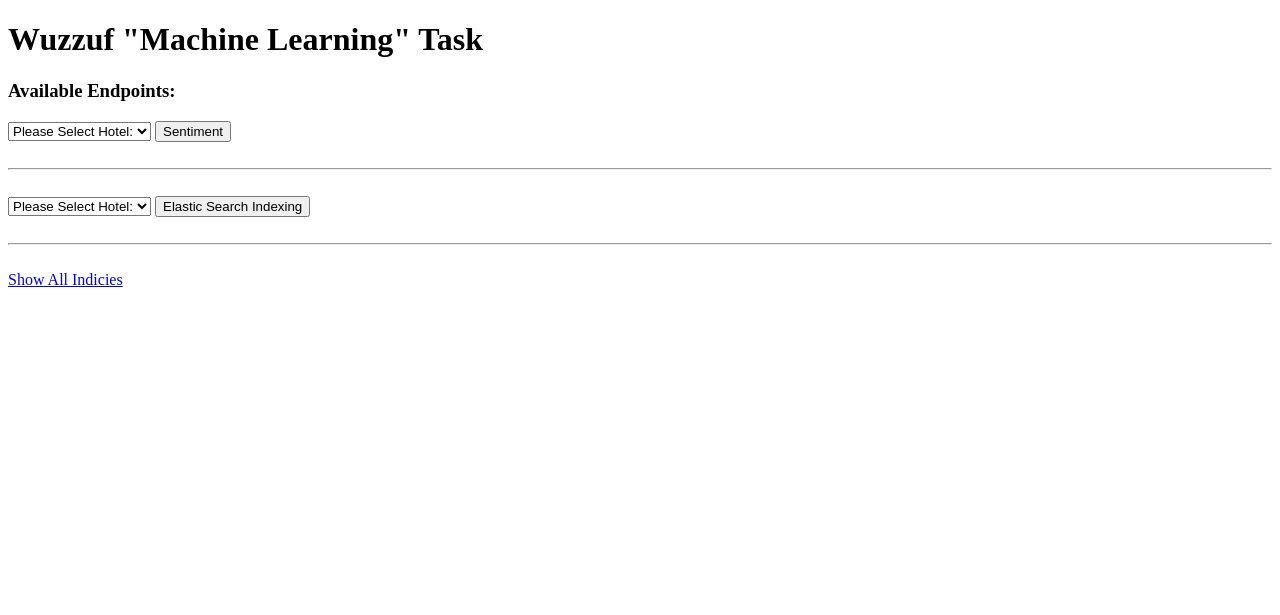
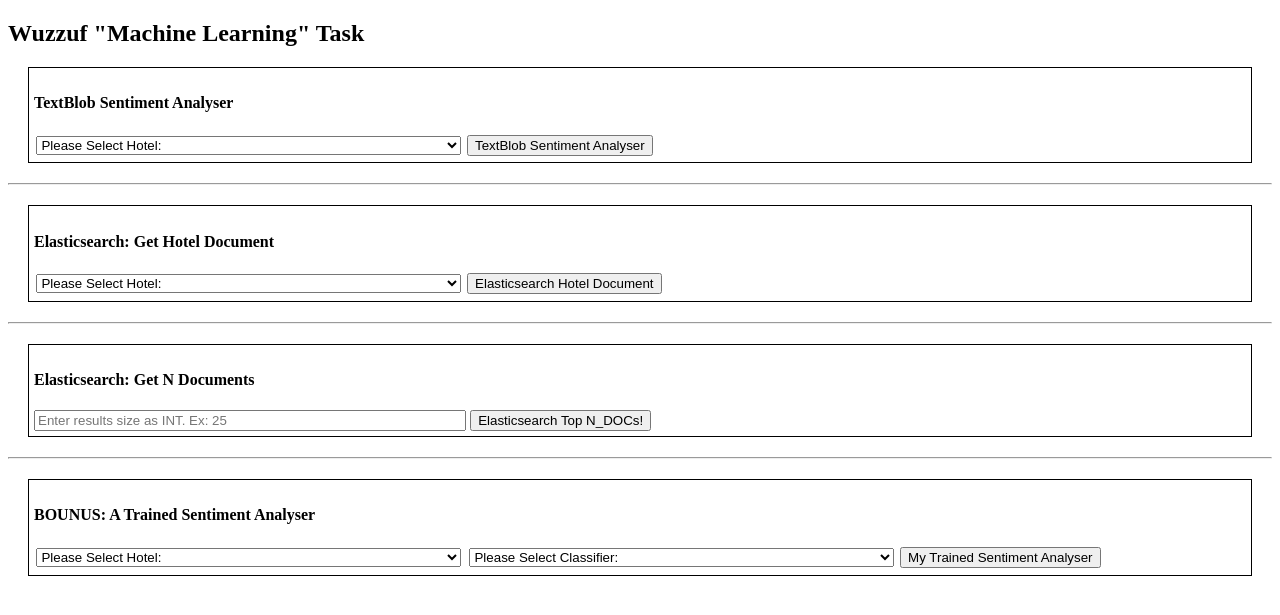
Before and after one commit to mohamed-elmelegy/hotel-reviews-analysis, a Flask app: template App/templates/home.html in a window 1280 px wide. Shown: the top 615 px of the page. Run offline with Flask 2, Linux system fonts and the light colour scheme; the template is opened without the code that fills it, so the values that code supplies are empty.

Commit message:
building NB sentiment classifer trained on external dataset

```diff
--- a/App/ElasticsearchService.py
+++ b/App/ElasticsearchService.py
@@ -33,7 +33,7 @@
             raise "Something went wrong!"
 
 
-    def get_head(self, index_name='demo-hotels-1', size=10):
+    def get_head(self, index_name, size=10):
         """
             Retrieve all hotels info from Elasticsearch index
         """
@@ -52,7 +52,7 @@
         return result['hits']['hits']
 
 
-    def get_doc(self, index_name='demo-hotels-1', hotel_name=''):
+    def get_doc(self, index_name, hotel_name=''):
         """
             Retrieve specific hotel info from Elasticsearch index
         """
@@ -69,4 +69,4 @@
             pretty=True
         )
 
-        return result['hits']['hits']
+        return result['hits']['hits'][0]['_source']
--- a/App/app.py
+++ b/App/app.py
@@ -1,3 +1,4 @@
+from elasticsearch import Elasticsearch
 import pandas as pd
 from cmath import e
 import flask
@@ -5,10 +6,12 @@
 from flask import request
 from flask import abort, jsonify
 from ElasticsearchService import ElasticsearchService
+from SentimentClassifier import SentimentClassifier
 
 
 app = Flask(__name__)
 es = ElasticsearchService()
+ELASTICSEARCH_INDEX_NAME = 'demo-hotels-1'
 
 @app.errorhandler(404)
 def resource_not_found(e):
@@ -38,7 +41,8 @@
             'name': hotel,
             'classification': 'Positive' if result.p_pos_mean > result.p_neg_mean else 'Negative',
             'p_pos_mean': result.p_pos_mean,
-            'p_neg_mean': result.p_neg_mean
+            'p_neg_mean': result.p_neg_mean,
+            'model': f'TextBlob Built-in Model'
         }
 
         return flask.render_template('sentiment.html', data=result)
@@ -48,12 +52,37 @@
 @app.route('/indexing')
 def elastic_search_doc():
     hotel = request.args.get('hotel')
-    return jsonify(es.get_doc('demo-hotels-1', 'Arion'))
+    return jsonify(es.get_doc(ELASTICSEARCH_INDEX_NAME, hotel))
 
 
 @app.route('/indexing_all')
 def elastic_search_index():
-    return jsonify(es.get_head('demo-hotels-1', 25))
+    result_size = request.args.get('size')
+    return jsonify(es.get_head(ELASTICSEARCH_INDEX_NAME, result_size))
+
+@app.route('/new_sentiment')
+def new_sentiment_analysis():
+    model_name = request.args.get('classifier')
+    hotel = request.args.get('hotel')
+    try:
+        hotels = pd.read_pickle('../Storage/Data/preprocessed_reviews.pkl')
+        reviews = hotels.groupby('name').get_group(hotel).lemmatized
+        lens = reviews.shape[0]
+        if(lens == 0):
+            abort(400, f"Can't find sentiment for this hotel({hotel})")
+        classifier = SentimentClassifier(model_name)
+        sentiments = classifier.predict_sentiment(reviews)
+        result = pd.DataFrame(sentiments, columns=['Positive_prob', 'Negative_prob']).mean()
+        result = {
+            'name': hotel,
+            'classification': 'Positive' if result.Positive_prob > result.Negative_prob else 'Negative',
+            'p_pos_mean': result.Positive_prob,
+            'p_neg_mean': result.Negative_prob,
+            'model': f'New Trained ({model_name})'
+        }
+        return flask.render_template('sentiment.html', data=result)
+    except Exception as e:
+        print(e)
 
 
 if __name__ == '__main__':
--- a/App/templates/home.html
+++ b/App/templates/home.html
@@ -1,31 +1,65 @@
 <!DOCTYPE html>
 <html lang="en-ca">
-
+<head>
+	<style>
+		form {
+			border: 1px solid black;
+			padding: 5px;
+			margin: 20px;
+		}
+		select {
+			width: 35%;
+			margin: 0.20%;
+		}
+	</style>
+</head>
 <body>
 	<div style='margin:auto;'>
-		<h1>Wuzzuf "Machine Learning" Task</h1>
-		<h3>Available Endpoints:</h3>
+		<h2>Wuzzuf "Machine Learning" Task</h2>
 		<form action="/sentiment" method="get">
-			<select name="hotel" id="hotel_sent">
+			<h4>TextBlob Sentiment Analyser</h4>
+			<select name="hotel" id="hotel_sent" required>
 				<option value="" selected disabled>Please Select Hotel:</option>
 				{% for hotel in hotels %}
 					<option value="{{hotel}}">{{hotel}}</option>
 				{% endfor %}
 			</select>
-			<input type="submit" value="Sentiment">
+			<input type="submit" value="TextBlob Sentiment Analyser">
 		</form>
-		<br><hr><br>
+		<hr>
 		<form action="/indexing" method="get">
-			<select name="hotel" id="hotel_index">
+			<h4>Elasticsearch: Get Hotel Document</h4>
+			<select name="hotel" id="hotel_index" required>
 				<option value="" selected disabled>Please Select Hotel:</option>
 				{% for hotel in hotels %}
 					<option value="{{hotel}}">{{hotel}}</option>
 				{% endfor %}
 			</select>
-			<input type="submit" value="Elastic Search Indexing">
+			<input type="submit" value="Elasticsearch Hotel Document">
 		</form>
-		<br><hr><br>
-		<a href="/indexing_all">Show All Indicies</a>
+		<hr>
+		<form action="/indexing_all" method="get">
+			<h4>Elasticsearch: Get N Documents</h4>
+			<input type="number" required style="width:35%;" placeholder="Enter results size as INT. Ex: 25" name="size" id="size" min="1" max="50">
+			<input type="submit" value="Elasticsearch Top N_DOCs!">
+		</form>
+		<hr>
+		<form action="/new_sentiment" method="get">
+			<h4>BOUNUS: A Trained Sentiment Analyser</h4>
+			<select name="hotel" id="hotel_sent" required>
+				<option value="" selected disabled>Please Select Hotel:</option>
+				{% for hotel in hotels %}
+					<option value="{{hotel}}">{{hotel}}</option>
+				{% endfor %}
+			</select>
+
+			<select name="classifier" id="classifier" required>
+				<option value="" selected disabled>Please Select Classifier:</option>
+				<option value="MultinomialNB">MultinomialNB</option>
+			</select>
+
+			<input type="submit" value="My Trained Sentiment Analyser">
+		</form>
 	</div>
 </body>
 
--- a/App/templates/sentiment.html
+++ b/App/templates/sentiment.html
@@ -8,6 +8,7 @@
 		<li><b>Predicted Class:</b> {{data.classification}}</li>
 		<li><b>Positive Class Probability:</b> {{data.p_pos_mean}}</li>
 		<li><b>Negative Class Probability:</b> {{data.p_neg_mean}}</li>
+		<li><b>Predictor:</b> {{data.model}}</li>
 	</ul>
 </body>
 
--- a/configs.example.ini
+++ b/configs.example.ini
@@ -1,3 +1,7 @@
+## PLEASE COPY THAT FILE
+## AND RENAME IT TO `configs.init`
+## THEN ADD YOUR CONFIGS IN THE NEW VERSION
+
 [ELASTIC]
 cloud_id =
 username =
```
Also changed, not shown: App/SentimentClassifier.py (added, +92 -0 lines), Storage/Data/External/X_test.csv (added), Storage/Data/External/y_test.csv (added), Storage/Data/External/y_train.csv (added), 4 other files.
